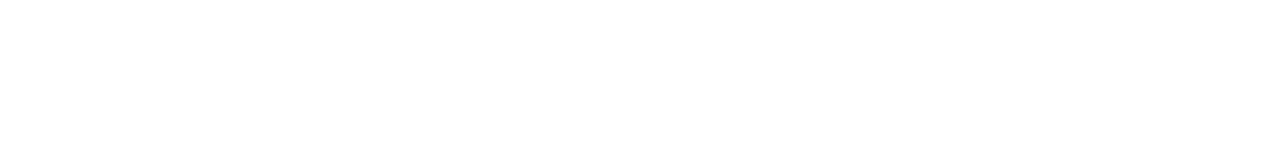
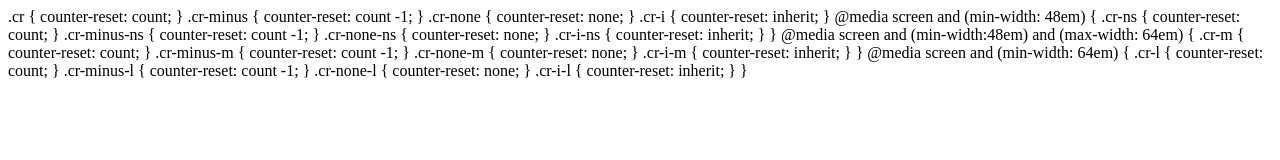
Before and after one commit to mrmrs/css-counter-reset, a website: page index.html in a window 1280 px wide. Drawn offline with Linux system fonts and the light colour scheme.

Commit message:
Adding css contents to html file for documentation

```diff
--- a/index.html
+++ b/index.html
@@ -12,5 +12,31 @@
     <link rel="stylesheet" href="counter-reset.css">
   </head>
   <body>
-  </body>
+.cr {       counter-reset: count; }
+.cr-minus { counter-reset: count -1; }
+.cr-none {  counter-reset: none; }
+.cr-i {     counter-reset: inherit; }
+
+@media screen and (min-width: 48em) {
+.cr-ns {       counter-reset: count; }
+.cr-minus-ns { counter-reset: count -1; }
+.cr-none-ns {  counter-reset: none; }
+.cr-i-ns {     counter-reset: inherit; }
+}
+
+@media screen and (min-width:48em) and (max-width: 64em) {
+.cr-m {       counter-reset: count; }
+.cr-minus-m { counter-reset: count -1; }
+.cr-none-m {  counter-reset: none; }
+.cr-i-m {     counter-reset: inherit; }
+}
+
+@media screen and (min-width: 64em) {
+.cr-l {       counter-reset: count; }
+.cr-minus-l { counter-reset: count -1; }
+.cr-none-l {  counter-reset: none; }
+.cr-i-l {     counter-reset: inherit; }
+}
+
+</body>
 </html>
```
